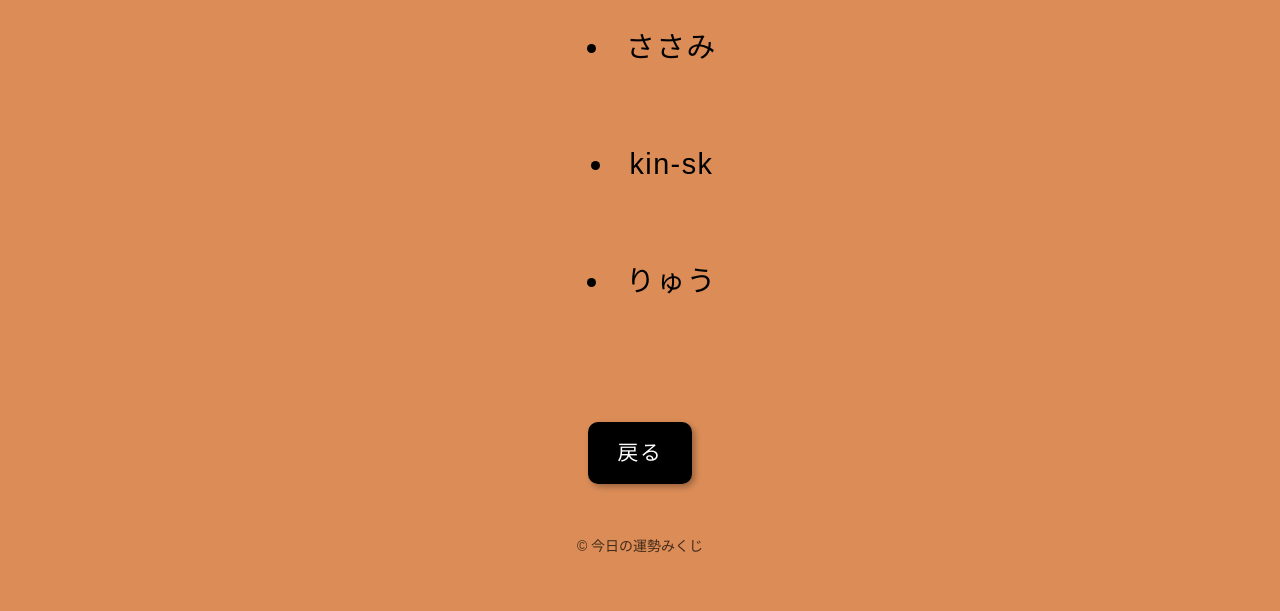
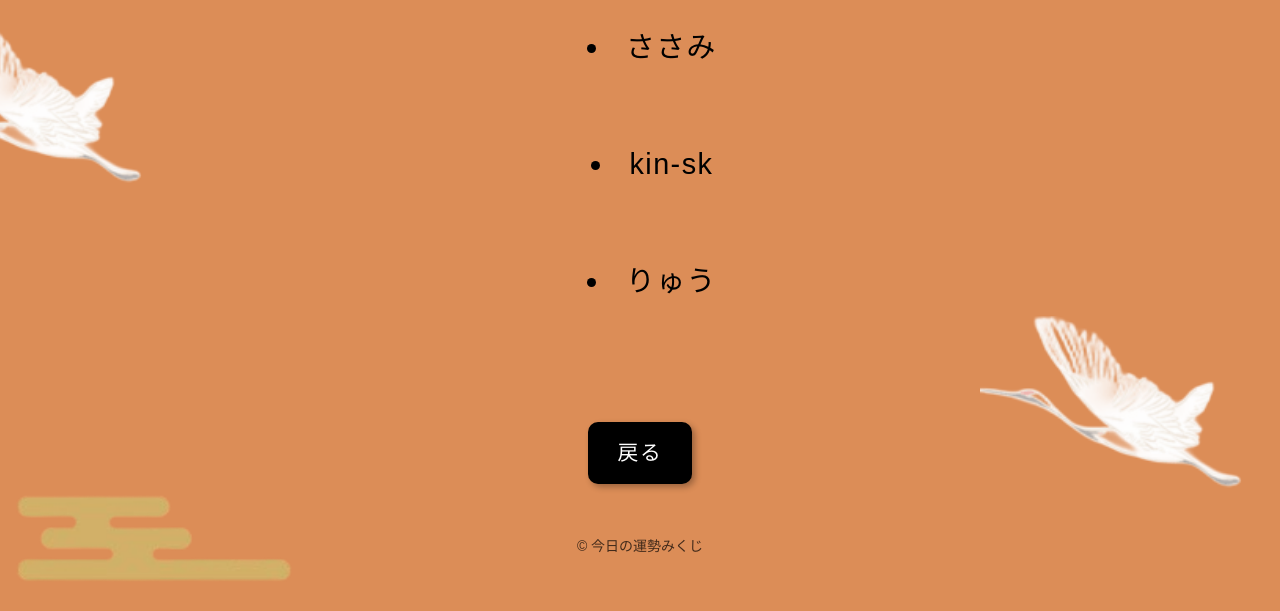
Before and after one commit to team-a1-green/work-space, a plain HTML site: page html/developer.html in a window 1280 px wide. Shown: the part 189-800 px from the top of the page. Drawn offline with nearby package versions, Linux system fonts and the light colour scheme.

Commit message:
imagからimages

```diff
--- a/css/developer.css
+++ b/css/developer.css
@@ -10,11 +10,11 @@ body {
     min-height: 100vh;
     box-sizing: border-box;
     background-image:
-        url('../assets/imag/kana.png'),
-        url('../assets/imag/kabe.png'),
-        url('../assets/imag/kabe.png'),
-        url('../assets/imag/turu.png'),
-        url('../assets/imag/turu.png');
+        url('../assets/images/kana.png'),
+        url('../assets/images/kabe.png'),
+        url('../assets/images/kabe.png'),
+        url('../assets/images/turu.png'),
+        url('../assets/images/turu.png');
     background-repeat: no-repeat, no-repeat, no-repeat, no-repeat, no-repeat;
     background-position:
         top 0px left 580px,
```
